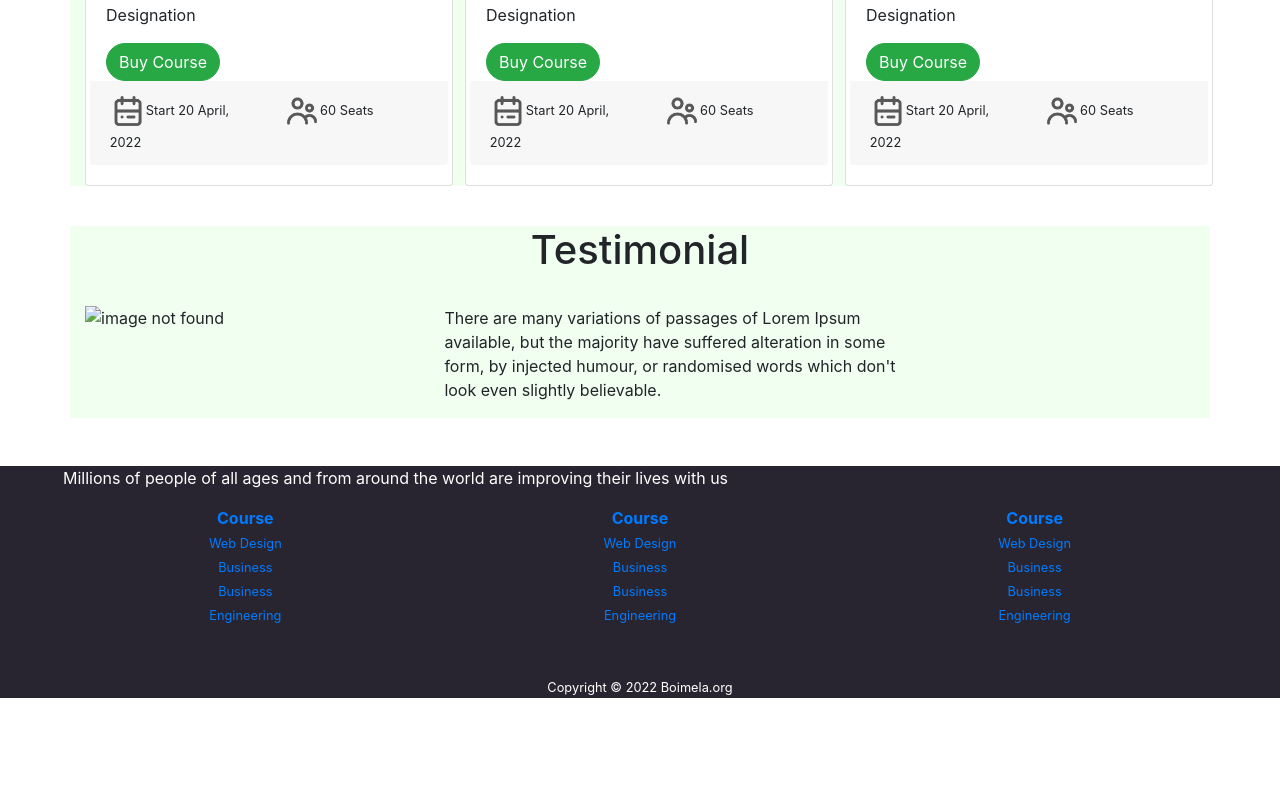
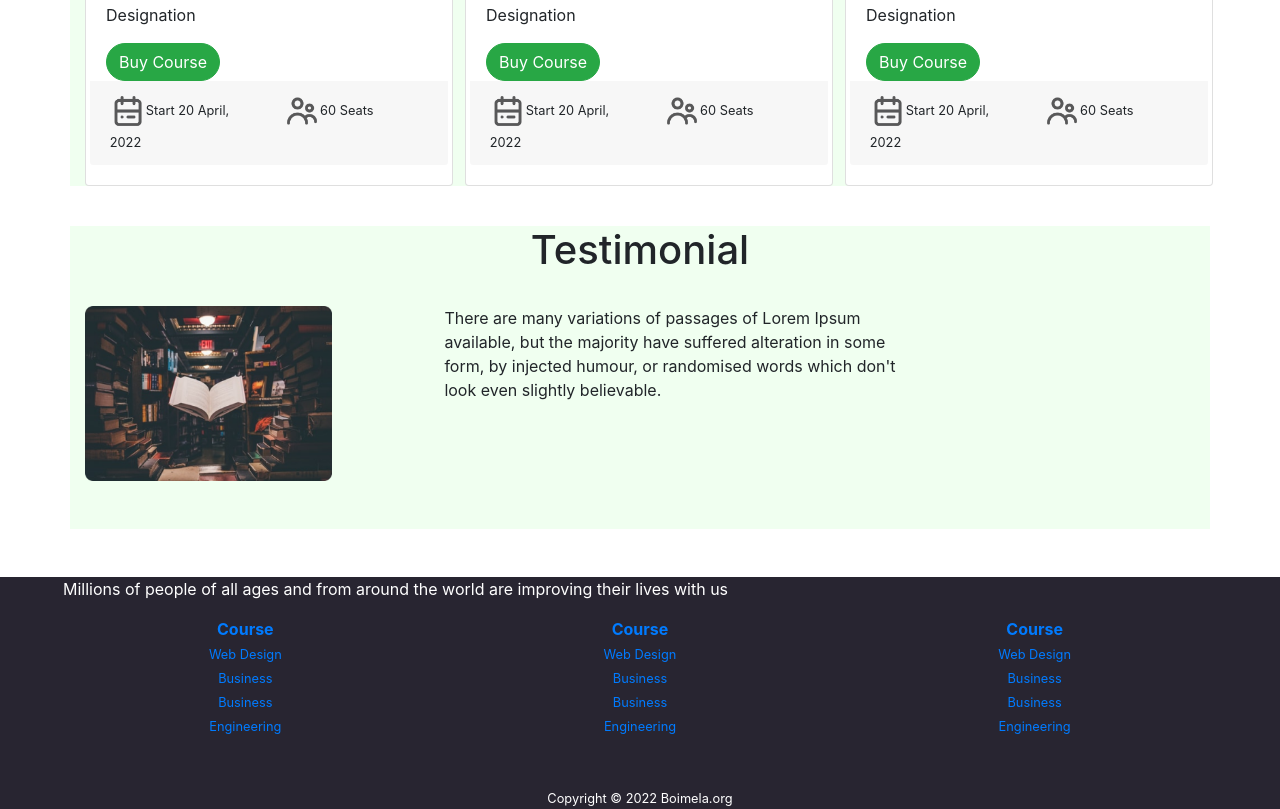
Before and after one commit to ImranAhmad04/My-first-Portfolio-Bootstrap-, a plain HTML site: page index.html in a window 1280 px wide. Shown: the part 947-1756 px from the top of the page. Before the commit the page ends 1645 px from the top, so only its background shows below. Drawn offline with nearby package versions, Linux system fonts and the light colour scheme.

Commit message:
img issue fixes

```diff
--- a/index.html
+++ b/index.html
@@ -170,7 +170,7 @@
     <div class="divTestimonial d-flex  align-items-center justify-content-center w-75">
       <div class="row">
         <div class="col-md-5 ">
-          <img class="img-fluid w-75 mb-5" src="Photos/img2.jfif" alt="image not found">
+          <img class="img-fluid w-75 mb-5" src="Photos/Morderpsyc.png" alt="image not found">
         </div>
         <div class="col-md-7 ">
           <p>There are many variations of passages of Lorem Ipsum available, but the
```
